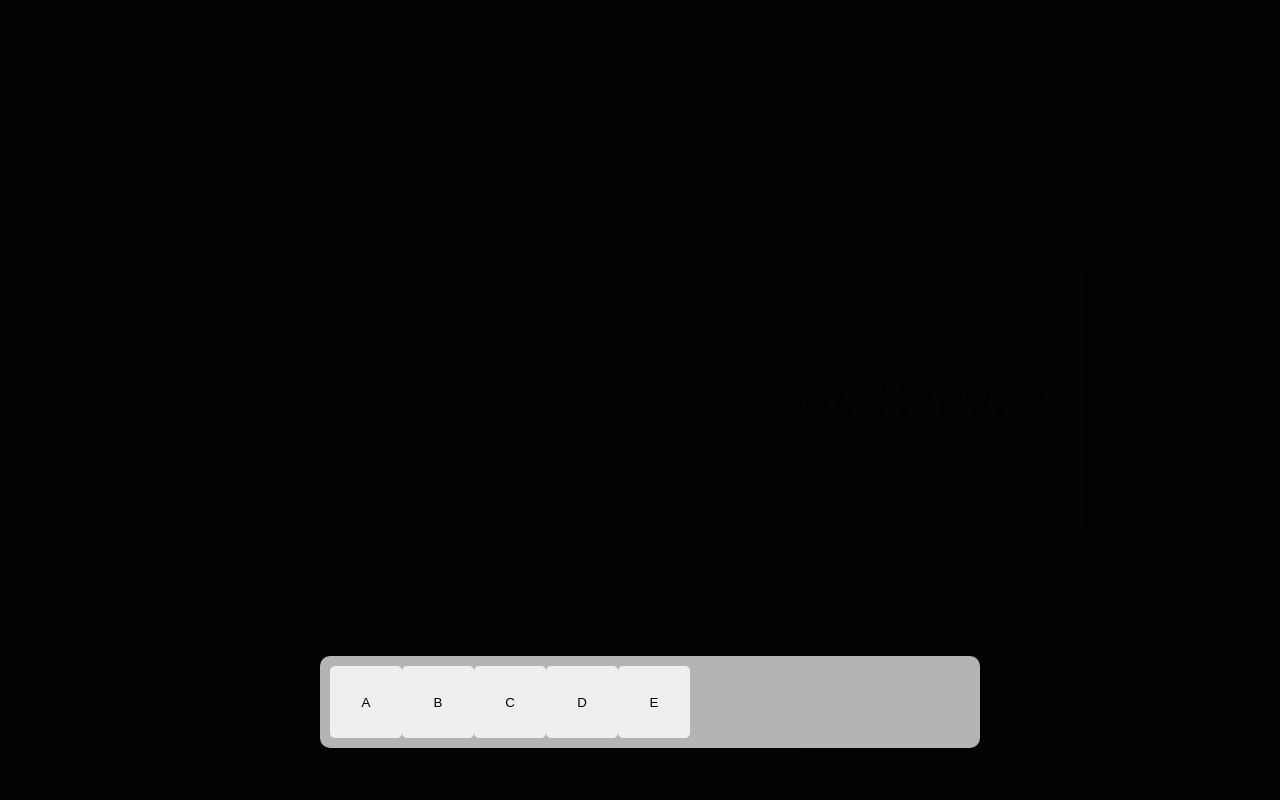
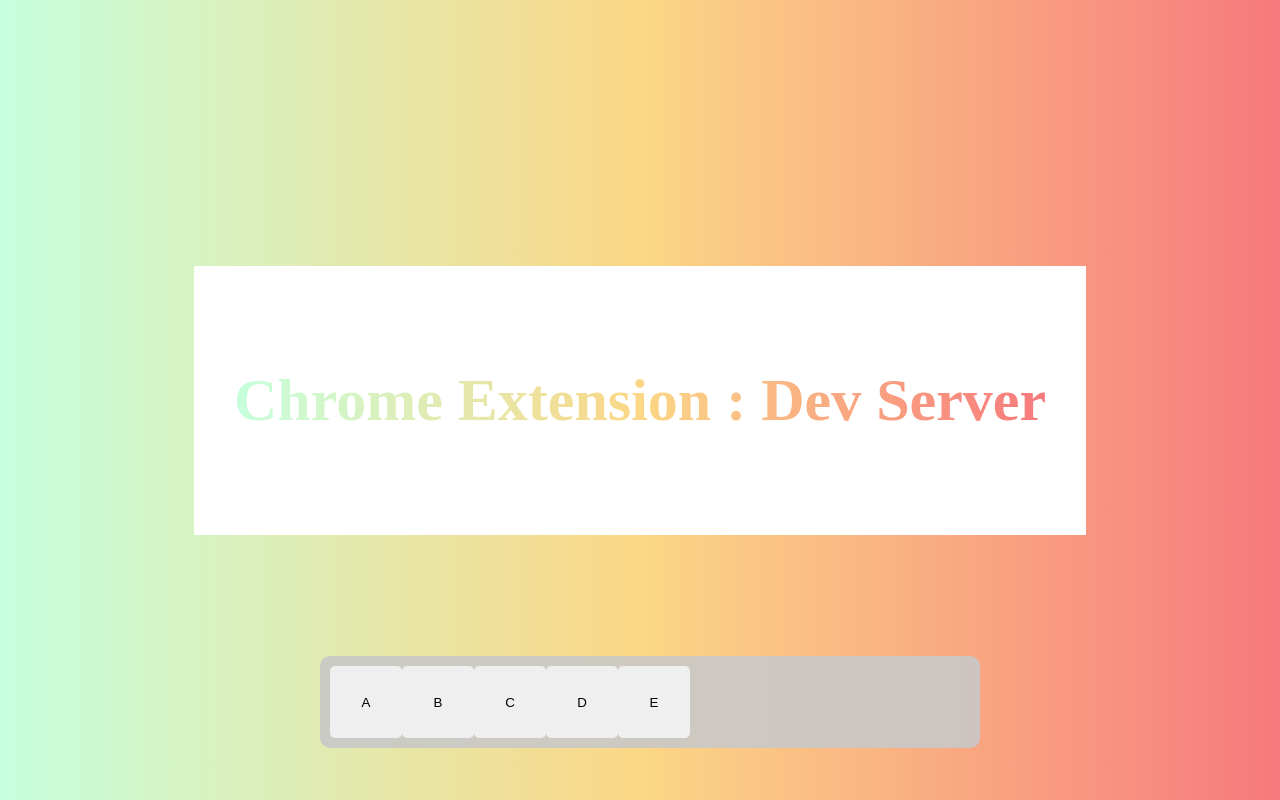
Before and after one commit to song-ku-hae-hyeon/BTB, a React app: page / in a window 1280 px wide. Built offline with nearby package versions, Linux system fonts and the light colour scheme.

Commit message:
chore: background 추가

```diff
--- a/src/ContentApp.tsx
+++ b/src/ContentApp.tsx
@@ -39,7 +39,7 @@
 
   return (
     <ContentWrapper isActive={isContentActive}>
-      <Fireworks />
+      {/* <Fireworks /> */}
       <DockBar />
     </ContentWrapper>
   );
```
Also changed, not shown: src/background.ts (added).
